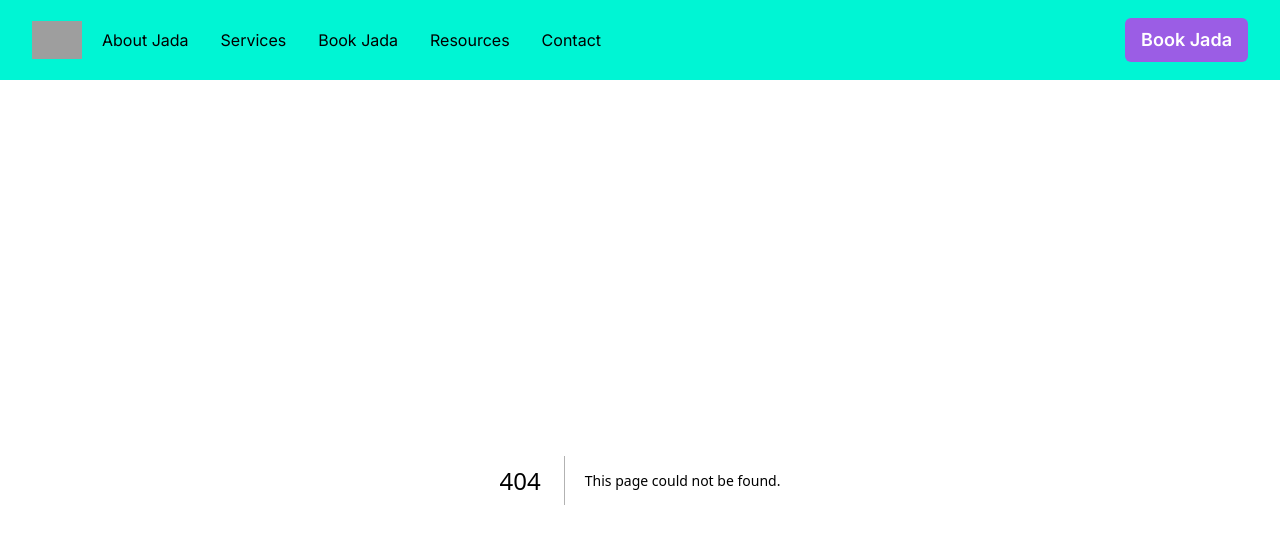
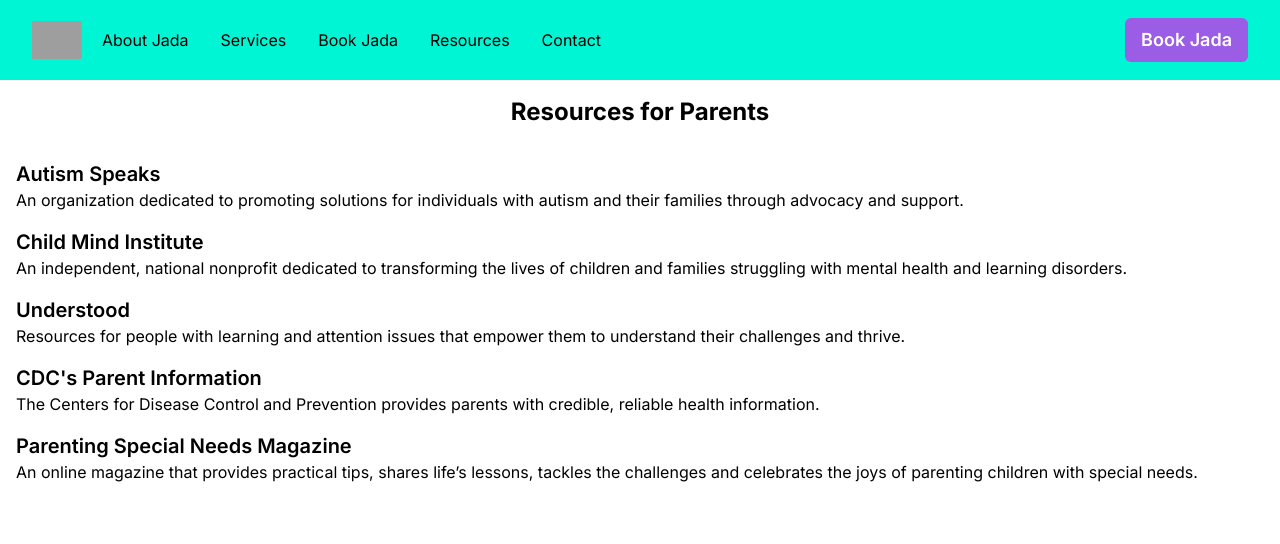
Before and after one commit to AdeshPawaroo/Hackathon, a Next.js app: page /resources in a window 1280 px wide. Before the commit this address had no page. Shown: the top 544 px of the page. Built offline with nearby package versions, Linux system fonts and the light colour scheme; grey boxes are pictures that could not be loaded.

Commit message:
added the basic pages for other pages

```diff
--- /dev/null
+++ b/app/book/availabilty/page.tsx
@@ -0,0 +1,46 @@
+'use client';
+import React, { useState, useEffect } from 'react';
+import { usePathname } from 'next/navigation';
+
+
+async function fetchAvailability(date, apiKey) {
+
+    const response = await fetch(`https://api.cal.com/v1/bookings/availability?date=${date}`, {
+        headers: {
+            'Authorization': `Bearer ${apiKey}`
+        }
+    });
+
+    if (!response.ok) {
+        throw new Error('Failed to fetch availability');
+    }
+
+    return await response.json();
+}
+
+
+
+const AvailabilityPage: React.FC = () => {
+    const [availability, setAvailability] = useState([]);
+    const pathname = usePathname();
+
+    useEffect(() => {
+        const queryParams = new URLSearchParams(window.location.search);
+        const date = queryParams.get('date');
+        const apiKey = 'cal_live_c994ee2f750cc67cb9a279995699ed15'; // Replace with your actual API key
+
+        fetchAvailability(date, apiKey)
+            .then(data => setAvailability(data))
+            .catch(error => console.error('Error fetching availability:', error));
+    }, [pathname]);
+
+
+    return (
+        <div className="container mx-auto p-4">
+            <h1 className="text-2xl font-bold text-center mb-8">Available Times</h1>
+            {/* Display the fetched availability here */}
+        </div>
+    );
+};
+
+export default AvailabilityPage;
--- /dev/null
+++ b/app/book/details/page.tsx
@@ -0,0 +1,27 @@
+import React from 'react';
+import Link from 'next/link';
+
+const serviceTypes = [
+    { type: "consultation", label: "Introductory Consultation" },
+    { type: "childcare", label: "Childcare Services" },
+    { type: "special-needs-childcare", label: "Individualized Special Needs Childcare" }
+];
+
+const BookingPage: React.FC = () => {
+    return (
+        <div className="container mx-auto p-4">
+            <h1 className="text-2xl font-bold text-center mb-8">Booking Services</h1>
+            <div className="flex flex-col items-center space-y-4">
+                {serviceTypes.map((service) => (
+                    <Link key={service.type} href={`/booking/details?serviceType=${service.type}`} passHref>
+                        <button className="bg-purple-600 text-white px-4 py-2 rounded-md text-lg font-semibold hover:bg-purple-700 transition-colors">
+                            {service.label}
+                        </button>
+                    </Link>
+                ))}
+            </div>
+        </div>
+    );
+};
+
+export default BookingPage;
--- /dev/null
+++ b/app/book/page.tsx
@@ -0,0 +1,27 @@
+import React from 'react';
+import Link from 'next/link';
+
+const serviceTypes = [
+    { type: "consultation", label: "Introductory Consultation" },
+    { type: "childcare", label: "Childcare Services" },
+    { type: "special-needs-childcare", label: "Individualized Special Needs Childcare" }
+];
+
+const BookingPage: React.FC = () => {
+    return (
+        <div className="container mx-auto p-4">
+            <h1 className="text-2xl font-bold text-center mb-8">Booking Services</h1>
+            <div className="flex flex-col items-center space-y-4">
+                {serviceTypes.map((service) => (
+                    <Link key={service.type} href={`/booking/details?serviceType=${service.type}`} passHref>
+                        <button className="bg-purple-600 text-white px-4 py-2 rounded-md text-lg font-semibold hover:bg-purple-700 transition-colors">
+                            {service.label}
+                        </button>
+                    </Link>
+                ))}
+            </div>
+        </div>
+    );
+};
+
+export default BookingPage;
--- a/app/booking/page.tsx
+++ /dev/null
@@ -1,9 +0,0 @@
-
-
-const page = () => {
-  return (
-    <div>page</div>
-  )
-}
-
-export default page
--- /dev/null
+++ b/app/resources/page.tsx
@@ -0,0 +1,47 @@
+import React from 'react';
+
+const resources = [
+  {
+    title: "Autism Speaks",
+    url: "https://www.autismspeaks.org",
+    description: "An organization dedicated to promoting solutions for individuals with autism and their families through advocacy and support."
+  },
+  {
+    title: "Child Mind Institute",
+    url: "https://childmind.org",
+    description: "An independent, national nonprofit dedicated to transforming the lives of children and families struggling with mental health and learning disorders."
+  },
+  {
+    title: "Understood",
+    url: "https://www.understood.org",
+    description: "Resources for people with learning and attention issues that empower them to understand their challenges and thrive."
+  },
+  {
+    title: "CDC's Parent Information",
+    url: "https://www.cdc.gov/parents",
+    description: "The Centers for Disease Control and Prevention provides parents with credible, reliable health information."
+  },
+  {
+    title: "Parenting Special Needs Magazine",
+    url: "https://parentingspecialneeds.org",
+    description: "An online magazine that provides practical tips, shares life’s lessons, tackles the challenges and celebrates the joys of parenting children with special needs."
+  }
+];
+
+export default function ResourcesPage() {
+    return (
+        <div className="container mx-auto p-4">
+            <h1 className="text-2xl font-bold text-center mb-8">Resources for Parents</h1>
+            <ul>
+                {resources.map((resource, index) => (
+                    <li key={index} className="mb-4">
+                        <h2 className="text-xl font-semibold">
+                            <a href={resource.url} target="_blank" rel="noopener noreferrer">{resource.title}</a>
+                        </h2>
+                        <p>{resource.description}</p>
+                    </li>
+                ))}
+            </ul>
+        </div>
+    );
+}
```
